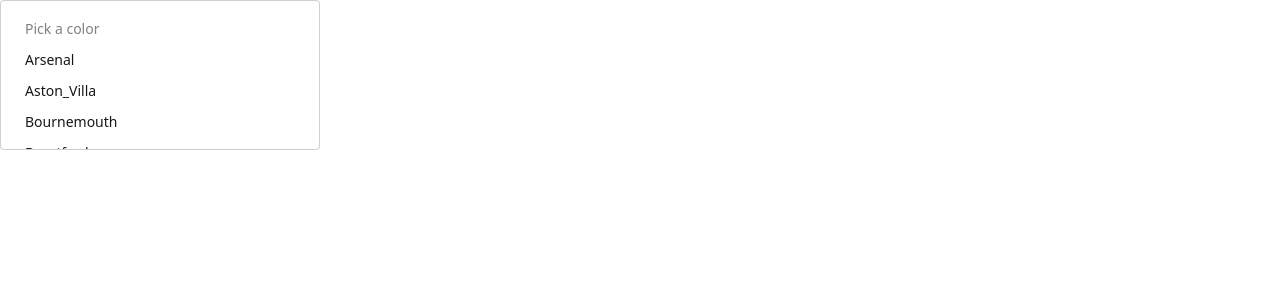
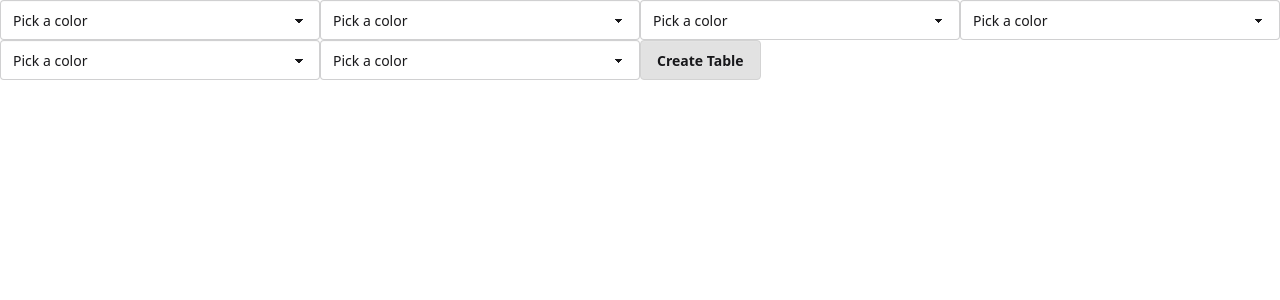
Before and after one commit to AAjayiB/Custom-League-Table, a React (Vite) app in the folder frontend/: page / in a window 1280 px wide. Shown: the top 300 px of the page. Built offline with nearby package versions, Linux system fonts and the light colour scheme.

Commit message:
updated form

```diff
--- a/frontend/src/components/TeamForm.jsx
+++ b/frontend/src/components/TeamForm.jsx
@@ -1,9 +1,9 @@
 import React from 'react'
 import { CLUBS } from '../assets/Clubs24-25'
-const TeamForm = () => {
+const TeamForm = ({id}) => {
   return (
 
-    <select defaultValue="Pick a color" className="select" multiple>
+    <select defaultValue="Pick a color" className="select" id={id} name={id}>
         <option disabled={true}>Pick a color</option>
         {CLUBS.map(club => (
             <option> {club} </option>
--- a/frontend/src/pages/Home.jsx
+++ b/frontend/src/pages/Home.jsx
@@ -2,19 +2,28 @@
 import LeagueTable from '../components/LeagueTable'
 import Header from '../components/Header'
 import TeamForm from '../components/TeamForm'
-
+import {useQuery} from '@tanstack/react-query'
+import { useNavigate } from 'react-router'
 
 const Home = ({matchData, setMatchData}) => {
+
+  const handleSubmit = (e) => {
+    e.preventDefault()
+    navigate('/results')
+  }
+
+  const navigate = useNavigate()
   return (
     <>
         {/* <Header />  */}
         <form >
-          <TeamForm />
-          {/* <TeamForm />
-          <TeamForm />
-          <TeamForm />
-          <TeamForm />
-          <TeamForm /> */}
+          <TeamForm id={'t1'}/>
+          <TeamForm id={'t2'}/>
+          <TeamForm id={'t3'}/>
+          <TeamForm id={'t4'}/>
+          <TeamForm id={'t5'}/>
+          <TeamForm id={'t6'}/>
+          <button type='submit' className='btn btn-active' onClick={handleSubmit}>Create Table</button>
         </form>
     </>
   )
```
